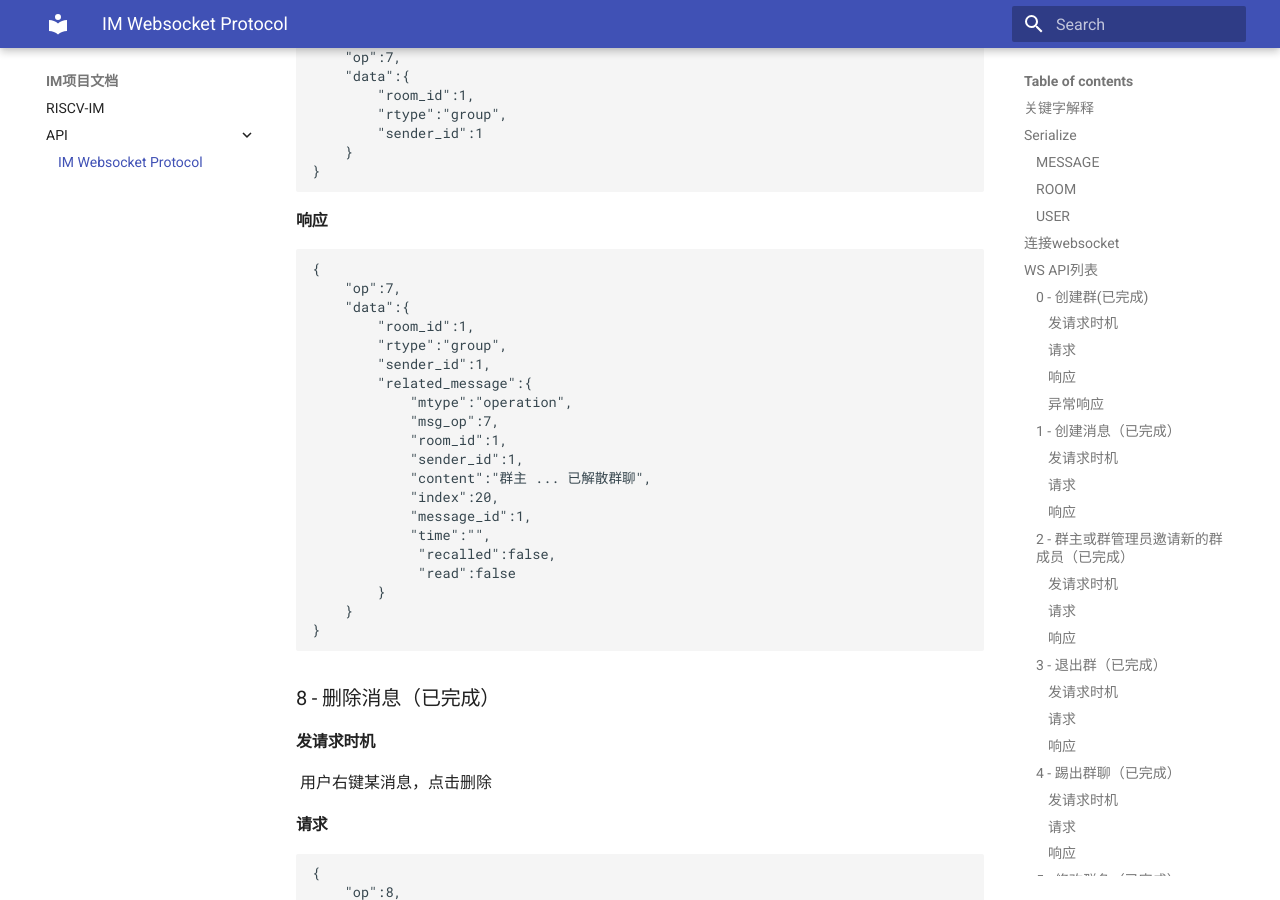
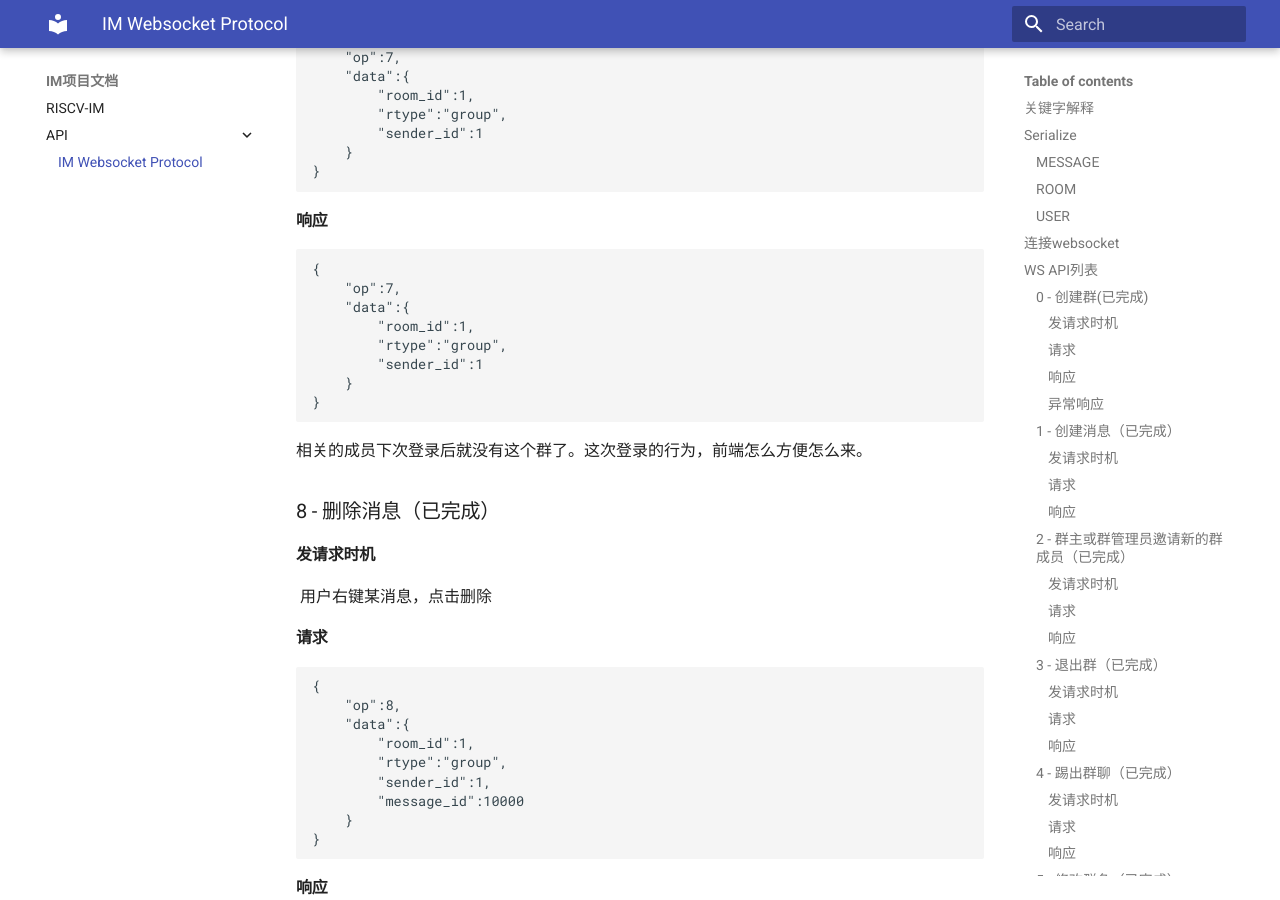
Before and after one commit to guanning03/im-docs, an MkDocs documentation site: the page built from docs/API/websocket.md, in a window 1280 px wide and 900 px high, scrolled down 9470 px. Built offline with MkDocs 1.6.1 and Material for MkDocs 9.7.7, drawn with Linux system fonts in a browser that asks for light colours.

Commit message:
自动提交

````diff
--- a/docs/API/websocket.md
+++ b/docs/API/websocket.md
@@ -499,22 +499,12 @@ SEND_INVITE_ROOM_MEMBER_REQUEST = 28 # 普通群成员邀请新的群成员
     "data":{
         "room_id":1,
         "rtype":"group",
-        "sender_id":1,
-        "related_message":{
-        	"mtype":"operation",
-            "msg_op":7,
-        	"room_id":1,
-        	"sender_id":1,
-        	"content":"群主 ... 已解散群聊",
-        	"index":20,
-        	"message_id":1,
-        	"time":"",
-             "recalled":false,
-             "read":false
-        }
+        "sender_id":1
     }
 }
 ```
+
+相关的成员下次登录后就没有这个群了。这次登录的行为，前端怎么方便怎么来。
 
 ### 8 - 删除消息（已完成）
 
````
